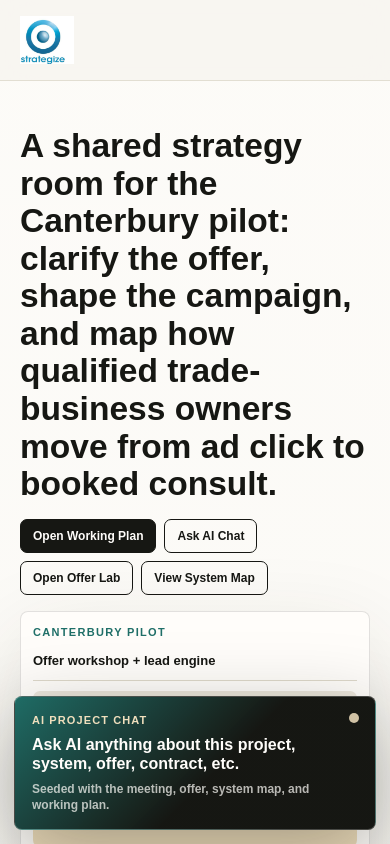
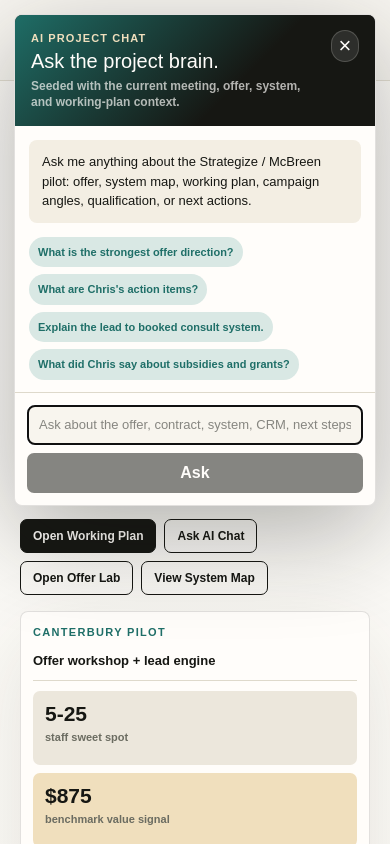
Before and after one commit to JessesOS/customerjourney-app, a Next.js app: page / in a window 390 px wide. Shown: the top 844 px of the page. Built offline with nearby package versions, Linux system fonts and the light colour scheme.

Commit message:
Position project chat top left

```diff
--- a/app/components/ProjectChat.tsx
+++ b/app/components/ProjectChat.tsx
@@ -1,6 +1,6 @@
 "use client";
 
-import { FormEvent, useState } from "react";
+import { FormEvent, useEffect, useRef, useState } from "react";
 
 type ChatMessage = {
   role: "user" | "assistant";
@@ -16,7 +16,8 @@ const starterQuestions = [
 ];
 
 export function ProjectChat() {
-  const [isOpen, setIsOpen] = useState(false);
+  const [isOpen, setIsOpen] = useState(true);
+  const inputRef = useRef<HTMLInputElement>(null);
   const [messages, setMessages] = useState<ChatMessage[]>([
     {
       role: "assistant",
@@ -26,6 +27,10 @@ export function ProjectChat() {
   ]);
   const [question, setQuestion] = useState("");
   const [isLoading, setIsLoading] = useState(false);
+
+  useEffect(() => {
+    if (isOpen) inputRef.current?.focus();
+  }, [isOpen]);
 
   async function askProjectBrain(nextQuestion: string) {
     const trimmed = nextQuestion.trim();
@@ -154,6 +159,7 @@ export function ProjectChat() {
             aria-label="Ask the project brain"
             onChange={(event) => setQuestion(event.target.value)}
             placeholder="Ask about the offer, contract, system, CRM, next steps..."
+            ref={inputRef}
             type="text"
             value={question}
           />
--- a/app/globals.css
+++ b/app/globals.css
@@ -756,10 +756,10 @@ nav a:hover {
 }
 
 .project-chat {
-  bottom: 24px;
+  left: 24px;
   padding: 0;
   position: fixed;
-  right: 24px;
+  top: 92px;
   width: min(460px, calc(100vw - 32px));
   z-index: 60;
 }
@@ -1018,8 +1018,8 @@ nav a:hover {
   }
 
   .project-chat {
-    bottom: 14px;
-    right: 14px;
+    left: 14px;
+    top: 14px;
     width: calc(100vw - 28px);
   }
 
```
